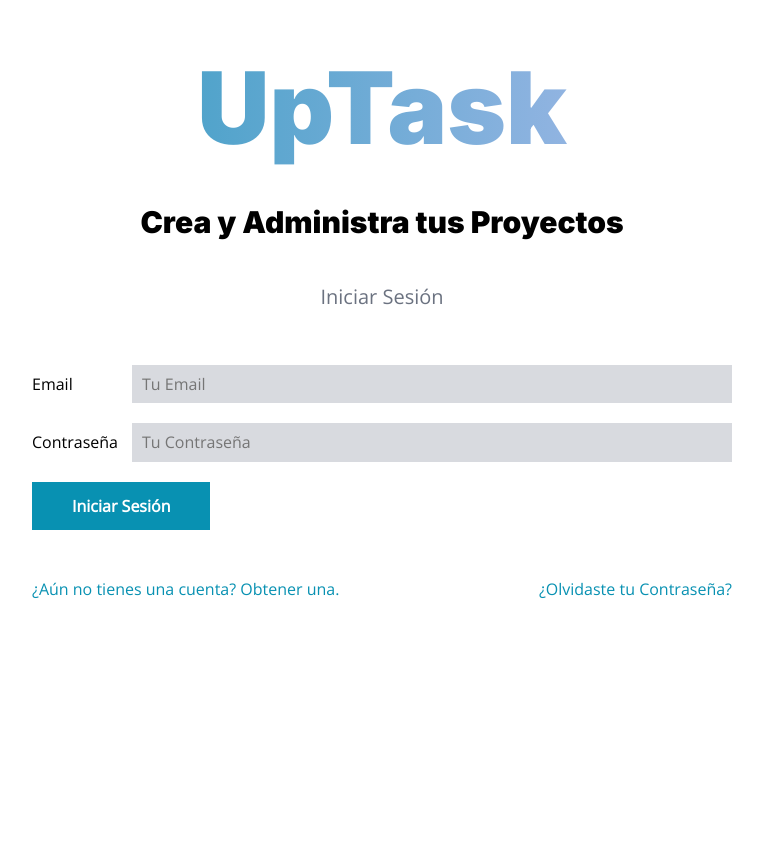
After one commit to RicardoPayan/UpTask, a PHP site: template views/auth/login.php in a window 1280 px wide. The commit adds this page. Shown: the whole page, without its empty margins (258-1021 px from the left). Run offline with PHP 8.4, Linux system fonts and the light colour scheme; the template is opened without the code that fills it, so the values that code supplies are empty.

Commit message:
Se crearon los enlaces y se dieron estilos al login

```diff
--- a/src/scss/app.scss
+++ b/src/scss/app.scss
@@ -1 +1,3 @@
 @use 'base';
+@use 'componentes';
+@use 'auth';
--- /dev/null
+++ b/src/scss/auth/_index.scss
@@ -0,0 +1 @@
+@forward "login";
--- /dev/null
+++ b/src/scss/auth/_login.scss
@@ -0,0 +1,30 @@
+@use "base/variables" as v;
+@use "base/mixins" as m;
+
+.login{
+  margin-top: 5rem;
+
+  /*Degradando el texto del titulo de la pagina*/
+  .uptask{
+    background: linear-gradient(to right, v.$cyan 0%, lighten(v.$morado, 30%) 100%);
+
+    color: transparent;
+    background-clip: text;
+    text-align: center;
+    font-size: 7rem;
+
+    @include m.tablet{
+      font-size: 10rem;
+    }
+  }
+
+  input[type="submit"]{
+    @include m.boton(v.$cyan, v.$blanco);
+  }
+
+  .acciones{
+    a{
+      color: v.$cyan;
+    }
+  }
+}
--- a/src/scss/base/_tipografia.scss
+++ b/src/scss/base/_tipografia.scss
@@ -19,3 +19,15 @@ p {
     color: v.$gris;
     line-height: 1.8;
 }
+
+.tagline{
+    font-family: v.$fuente_headings;
+    font-weight: 900;
+    color: v.$negro;
+    font-size: 3rem;
+    text-align: center;
+}
+
+.descripcion-pagina{
+    text-align: center;
+}
--- /dev/null
+++ b/src/scss/componentes/_acciones.scss
@@ -0,0 +1,24 @@
+@use "base/mixins" as m;
+@use "base/variables" as v;
+
+.acciones{
+  margin-top: 5rem;
+
+  @include m.tablet{
+    display: flex; /*Para que queden en columna*/
+    justify-content: space-between;
+  }
+
+  a{
+
+    display: block; /*Para que cada uno tome su propia linea*/
+    text-align: center;
+    margin-bottom: 2rem;
+    color: v.$negro;
+
+    /*Para que el ultimo elemento no tenga margin bottom*/
+    &:last-of-type{
+      margin-bottom: 0;
+    }
+  }
+}
--- /dev/null
+++ b/src/scss/componentes/_formulario.scss
@@ -0,0 +1,25 @@
+@use "base/variables" as v;
+@use "base/mixins" as m;
+
+.formulario{
+
+  margin-top: 5rem;
+
+  .campo{
+    display: flex;
+    align-items: center;
+    margin-bottom: 2rem;
+
+    label{
+      flex: 0 0 10rem; /*Factor de crecimiento, hacer que los campos se queden de un tamano*/
+    }
+
+    input{
+      flex: 1; /*Que los campos tomen todo el tamano que puedan*/
+      padding: 1rem;
+      border: none;
+      background-color: lighten(v.$gris,40%);
+    }
+  }
+
+}
--- /dev/null
+++ b/src/scss/componentes/_index.scss
@@ -0,0 +1,2 @@
+@forward "formulario";
+@forward "acciones";
--- /dev/null
+++ b/views/auth/crear.php
@@ -0,0 +1 @@
+<h1>Desde crear </h1>
--- /dev/null
+++ b/views/auth/login.php
@@ -0,0 +1,37 @@
+<div class="contenedor login">
+    <h1 class="uptask">UpTask</h1>
+    <p class="tagline">Crea y Administra tus Proyectos</p>
+
+    <div class="contenedor-sm">
+        <p class="descripcion-pagina">Iniciar Sesión</p>
+
+        <form class="formulario" method="POST" action="/">
+            <div class="campo">
+                <label for="email">Email</label>
+                <input
+                    type="email"
+                    id="email"
+                    placeholder="Tu Email"
+                    name="email"
+                />
+            </div>
+
+            <div class="campo">
+                <label for="password">Contraseña</label>
+                <input
+                        type="password"
+                        id="password"
+                        placeholder="Tu Contraseña"
+                        name="password"
+                />
+            </div>
+
+            <input type="submit" class="boton" value="Iniciar Sesión">
+        </form>
+
+        <div class="acciones">
+            <a href="/crear">¿Aún no tienes una cuenta? Obtener una.</a>
+            <a href="/olvide">¿Olvidaste tu Contraseña?</a>
+        </div>
+    </div> <!--.contenedor-sm-->
+</div>
--- a/views/layout.php
+++ b/views/layout.php
@@ -3,7 +3,7 @@
 <head>
     <meta charset="UTF-8">
     <meta name="viewport" content="width=device-width, initial-scale=1.0">
-    <title>UpTask</title>
+    <title>UpTask | <?php echo $titulo ?? ''; ?></title>
     <link rel="preconnect" href="https://fonts.googleapis.com">
     <link rel="preconnect" href="https://fonts.gstatic.com" crossorigin>
     <link href="https://fonts.googleapis.com/css2?family=Inter:wght@400;700;900&family=Open+Sans&display=swap" rel="stylesheet">
```
Also changed, not shown: controllers/LoginController.php (added, +59 -0 lines), public/index.php (+21 -0 lines), public/build/css/app.css, 1 other file.
